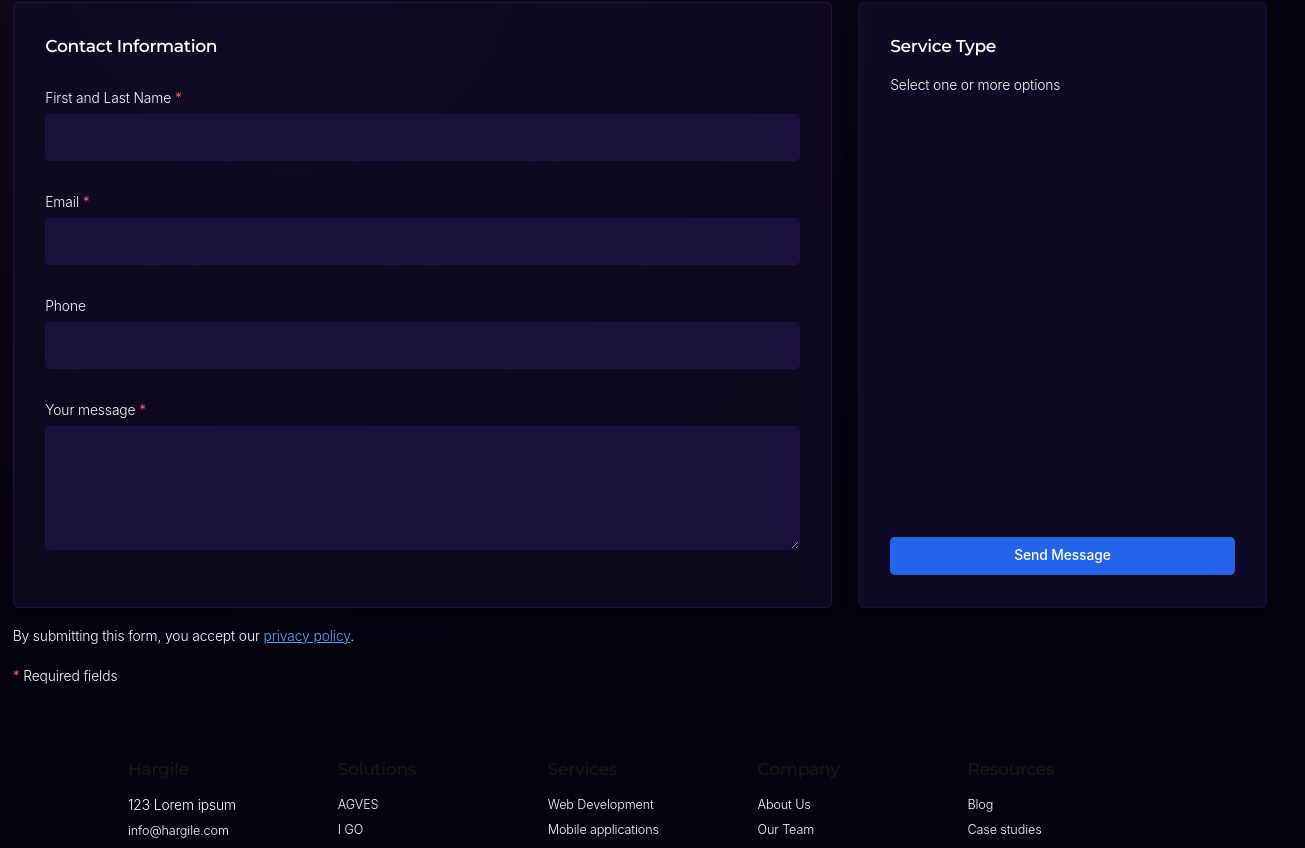
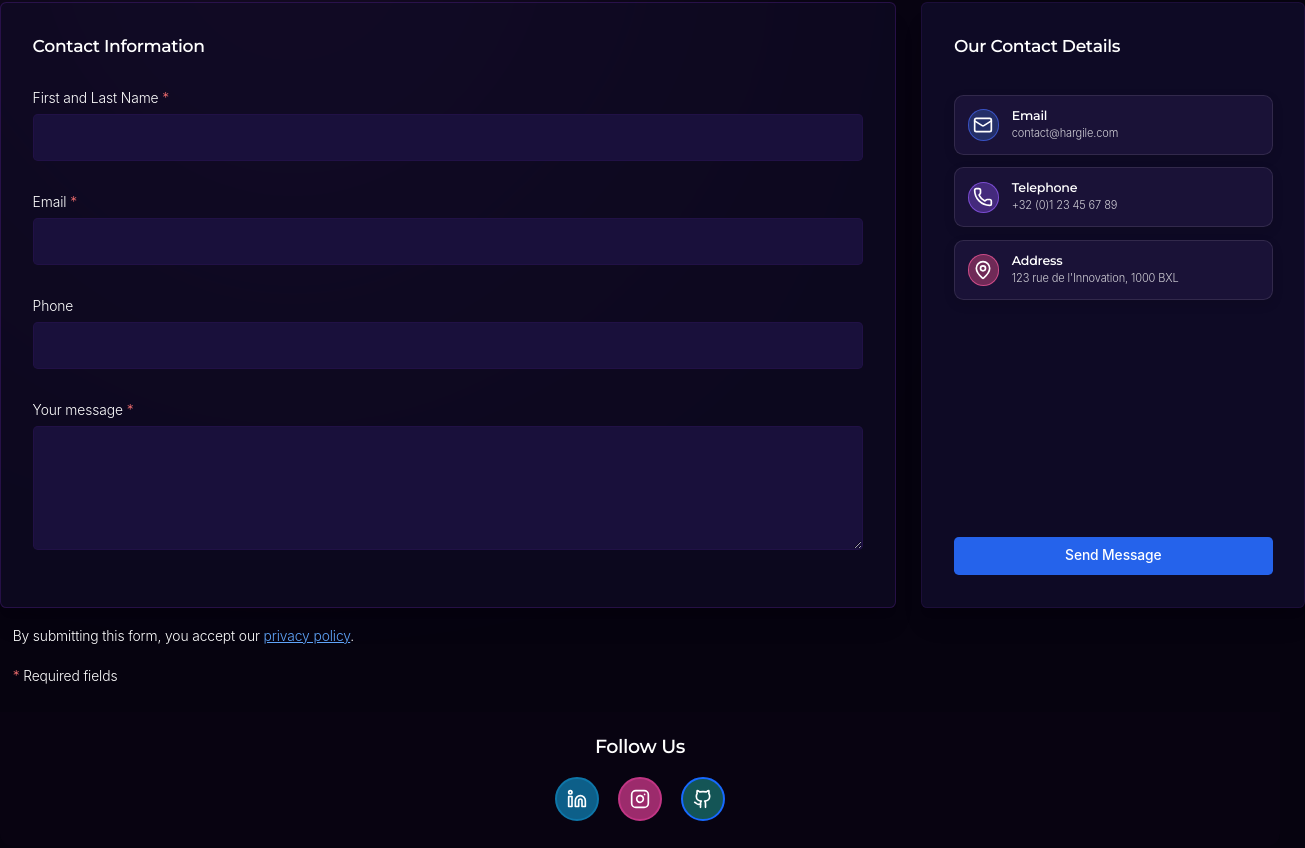
Before and after one commit to DoDesCadeaux/hargile_website, a Next.js app: page /en/contact in a window 1280 px wide. Shown: the part 368-1216 px from the top of the page, 1305 px wide, since content can reach past the window. Built offline with nearby package versions, Linux system fonts and the light colour scheme; a web font is replaced by a local one.

Commit message:
PushSocialMedia

```diff
--- a/src/app/[locale]/contact/page.jsx
+++ b/src/app/[locale]/contact/page.jsx
@@ -1,24 +1,34 @@
 "use client";
 import { useForm } from "react-hook-form";
-import { useTranslations, useLocale } from "next-intl";
+import { useTranslations } from "next-intl";
 import { ContactSection } from "@/components/pages/contact/components/ContactSection";
 import { ServicesSection } from "@/components/pages/contact/components/ServicesSection";
 import { PrivacyFooter } from "@/components/pages/contact/components/PrivacyFooter";
+import { SocialMedia } from "@/components/pages/contact/components/SocialMedia";
 import { Header } from "@/components/header/mainHeader";
+import styled from "styled-components";
 import {
   FormContainer,
   PageWrapper,
   BackgroundBlur,
-  FormGrid,
 } from "@/components/pages/homepage/quote-request/quote-request-form.styled";
+
+// Create a new grid component that doesn't use a form element
+const ContactFormGrid = styled.div`
+  display: grid;
+  grid-template-columns: 1fr;
+  gap: 2rem;
+
+  @media (min-width: 768px) {
+    grid-template-columns: 70% 30%;
+  }
+`;
 
 export default function ContactForm() {
   const {
     register,
     handleSubmit,
     formState: { errors },
-    setValue,
-    watch,
   } = useForm();
 
   // Get translations from the contact page section
@@ -42,18 +52,15 @@ export default function ContactForm() {
           showBackgroundBlur={false}
         />
         <form onSubmit={handleSubmit(onSubmit)}>
-          <FormGrid>
-            <ContactSection
-              t={t}
-              register={register}
-              errors={errors}
-              setValue={setValue}
-              watch={watch}
-            />
+          <ContactFormGrid>
+            <ContactSection t={t} register={register} errors={errors} />
             <ServicesSection t={t} />
-          </FormGrid>
+          </ContactFormGrid>
           <PrivacyFooter t={t} />
         </form>
+
+        {/* Social Media section */}
+        <SocialMedia />
       </FormContainer>
     </PageWrapper>
   );
--- a/src/components/navigation/navbar.jsx
+++ b/src/components/navigation/navbar.jsx
@@ -161,7 +161,8 @@ export const Navbar = () => {
         {path: '/services', label: 'Services'},
         {path: '/solutions', label: 'Solutions'},
         {path: '/about-us', label: 'About Us'},
-        {path: '/contact-us', label: 'Contact Us'},
+        {path: '/contact', label: 'Contact'},
+        {path: '/portfolio', label: 'Portfolio'},
     ];
 
     return (
--- a/src/components/pages/contact/components/ServicesSection.jsx
+++ b/src/components/pages/contact/components/ServicesSection.jsx
@@ -1,19 +1,114 @@
+import styled from "styled-components";
+import { Mail, Phone, MapPin } from "lucide-react";
 import {
   ServiceTypesColumn,
   SectionTitle,
-  ServiceDescription,
   SubmitButton,
+} from "../../homepage/quote-request/quote-request-form.styled";
 
-} from "../../homepage/quote-request/quote-request-form.styled";
+// Contact Info Card Styled Components
+const ContactCardContainer = styled.div`
+  display: flex;
+  align-items: center;
+  padding: 1rem;
+  border-radius: 0.75rem;
+  background-color: rgba(30, 20, 60, 0.8);
+  border: 1px solid rgba(255, 255, 255, 0.1);
+  box-shadow: 0 4px 12px rgba(0, 0, 0, 0.1);
+  margin-bottom: 1rem;
+  transition: all 0.3s ease;
+
+  &:hover {
+    transform: translateY(-3px);
+    box-shadow: 0 8px 16px rgba(0, 0, 0, 0.2);
+  }
+`;
+
+const IconCircle = styled.div`
+  display: flex;
+  align-items: center;
+  justify-content: center;
+  width: 2.5rem;
+  height: 2.5rem;
+  border-radius: 50%;
+  margin-right: 1rem;
+  background-color: ${(props) => props.bgcolor || "rgba(80, 70, 120, 0.8)"};
+  border: 1px solid ${(props) => props.bordercolor || "rgba(100, 90, 140, 0.8)"};
+`;
+
+const ContactContent = styled.div`
+  display: flex;
+  flex-direction: column;
+`;
+
+const ContactTitle = styled.h3`
+  font-size: 1rem;
+  font-weight: 600;
+  color: white;
+  margin: 0 0 0.25rem 0;
+`;
+
+const ContactDetail = styled.p`
+  font-size: 0.875rem;
+  color: rgba(255, 255, 255, 0.8);
+  margin: 0;
+`;
+
+const ContactCardsContainer = styled.div`
+  margin: 1.5rem 0;
+`;
 
 export function ServicesSection({ t }) {
   return (
     <ServiceTypesColumn>
       <SectionTitle>{t("services.title")}</SectionTitle>
-      <ServiceDescription>{t("services.description")}</ServiceDescription>
+
+      {/* Contact Cards */}
+      <ContactCardsContainer>
+        <ContactCardContainer>
+          <IconCircle
+            bgcolor="rgba(46, 76, 153, 0.5)"
+            bordercolor="rgba(66, 99, 235, 0.7)"
+          >
+            <Mail size={20} color="white" />
+          </IconCircle>
+          <ContactContent>
+            <ContactTitle>{t("contactInfo.email.title")}</ContactTitle>
+            <ContactDetail>{t("contactInfo.email.value")}</ContactDetail>
+          </ContactContent>
+        </ContactCardContainer>
+
+        <ContactCardContainer>
+          <IconCircle
+            bgcolor="rgba(111, 66, 193, 0.5)"
+            bordercolor="rgba(147, 91, 247, 0.7)"
+          >
+            <Phone size={20} color="white" />
+          </IconCircle>
+          <ContactContent>
+            <ContactTitle>{t("contactInfo.phone.title")}</ContactTitle>
+            <ContactDetail>{t("contactInfo.phone.value")}</ContactDetail>
+          </ContactContent>
+        </ContactCardContainer>
+
+        <ContactCardContainer>
+          <IconCircle
+            bgcolor="rgba(195, 66, 121, 0.5)"
+            bordercolor="rgba(245, 91, 156, 0.7)"
+          >
+            <MapPin size={20} color="white" />
+          </IconCircle>
+          <ContactContent>
+            <ContactTitle>{t("contactInfo.address.title")}</ContactTitle>
+            <ContactDetail>{t("contactInfo.address.value")}</ContactDetail>
+          </ContactContent>
+        </ContactCardContainer>
+      </ContactCardsContainer>
+
       <div className="service-options">
+        {/* Service options here if needed */}
+      </div>
 
-      </div>
       <SubmitButton type="submit">{t("submit")}</SubmitButton>
     </ServiceTypesColumn>
   );
--- /dev/null
+++ b/src/components/pages/contact/components/SocialMedia.jsx
@@ -0,0 +1,99 @@
+import styled from "styled-components";
+import { Facebook, Linkedin, Instagram, Github, Youtube } from "lucide-react";
+import { useTranslations } from "next-intl";
+
+const SocialMediaContainer = styled.div`
+  display: flex;
+  flex-direction: column;
+  align-items: center;
+  padding: 2rem 0;
+  background-color: rgba(10, 5, 20, 0.5);
+  border-radius: 0 0 1rem 1rem;
+  margin-top: 2rem;
+`;
+
+const SocialMediaTitle = styled.h3`
+  font-size: 1.5rem;
+  font-weight: 600;
+  color: white;
+  margin-bottom: 1.5rem;
+  text-align: center;
+`;
+
+const IconsContainer = styled.div`
+  display: flex;
+  justify-content: center;
+  flex-wrap: wrap;
+  gap: 1.5rem;
+  max-width: 500px;
+  margin: 0 auto;
+`;
+
+const SocialIconLink = styled.a`
+  display: flex;
+  align-items: center;
+  justify-content: center;
+  width: 3.5rem;
+  height: 3.5rem;
+  border-radius: 50%;
+  background-color: ${(props) => props.bgcolor || "#333"};
+  border: 2px solid ${(props) => props.bordercolor || "transparent"};
+  color: white;
+  transition: all 0.3s ease;
+
+  &:hover {
+    transform: translateY(-5px);
+    box-shadow: 0 5px 15px rgba(0, 0, 0, 0.3);
+  }
+`;
+
+export function SocialMedia() {
+  const t = useTranslations("pages.contact.social");
+
+  const socialLinks = [
+
+    {
+      name: "LinkedIn",
+      icon: <Linkedin size={20} />,
+      url: "https://linkedin.com/company/hargile",
+      bgcolor: "rgba(14, 118, 168, 0.8)",
+      bordercolor: "#0e76a8",
+    },
+    {
+      name: "Instagram",
+      icon: <Instagram size={20} />,
+      url: "https://instagram.com/hargile",
+      bgcolor: "rgba(193, 53, 132, 0.8)",
+      bordercolor: "#C13584",
+    },
+    {
+      name: "Github",
+      icon: <Github size={20} />,
+      url: "https://github.com/hargile",
+      bgcolor: "rgba(23, 105, 104, 0.8)",
+      bordercolor: "#1769ff",
+    },
+
+  ];
+
+  return (
+    <SocialMediaContainer>
+      <SocialMediaTitle>{t("title")}</SocialMediaTitle>
+      <IconsContainer>
+        {socialLinks.map((link) => (
+          <SocialIconLink
+            key={link.name}
+            href={link.url}
+            target="_blank"
+            rel="noopener noreferrer"
+            aria-label={link.name}
+            bgcolor={link.bgcolor}
+            bordercolor={link.bordercolor}
+          >
+            {link.icon}
+          </SocialIconLink>
+        ))}
+      </IconsContainer>
+    </SocialMediaContainer>
+  );
+}
--- a/src/messages/en.json
+++ b/src/messages/en.json
@@ -223,8 +223,7 @@
         "message": "Your message"
       },
       "services": {
-        "title": "Service Type",
-        "description": "Select one or more options",
+        "title": "Our Contact Details",
         "webDevelopment": "Web Development",
         "mobileApps": "Mobile Applications",
         "ai": "Artificial Intelligence",
@@ -235,6 +234,24 @@
         "text": "By submitting this form, you accept our",
         "link": "privacy policy",
         "requiredFields": "Required fields"
+      },
+      "contactInfo": {
+        "title": "Our Contact Details",
+        "email": {
+          "title": "Email",
+          "value": "contact@hargile.com"
+        },
+        "phone": {
+          "title": "Telephone",
+          "value": "+32 (0)1 23 45 67 89"
+        },
+        "address": {
+          "title": "Address",
+          "value": "123 rue de l'Innovation, 1000 BXL"
+        }
+      },
+      "social" : {
+        "title" : "Follow Us"
       }
     }
   }
--- a/src/messages/fr.json
+++ b/src/messages/fr.json
@@ -235,6 +235,24 @@
         "text": "En soumettant ce formulaire, vous acceptez notre",
         "link": "politique de confidentialité",
         "requiredFields": "Champs obligatoires"
+      },
+      "contactInfo": {
+        "title": "Nos coordonnées",
+        "email": {
+          "title": "Email",
+          "value": "contact@hargile.com"
+        },
+        "phone": {
+          "title": "Téléphone",
+          "value": "+32 (0)1 23 45 67 89"
+        },
+        "address": {
+          "title": "Adresse",
+          "value": "123 rue de l'Innovation, 1000 BXL"
+        }
+      },
+      "social": {
+        "title": "Suivez-nous"
       }
     }
   }
```
